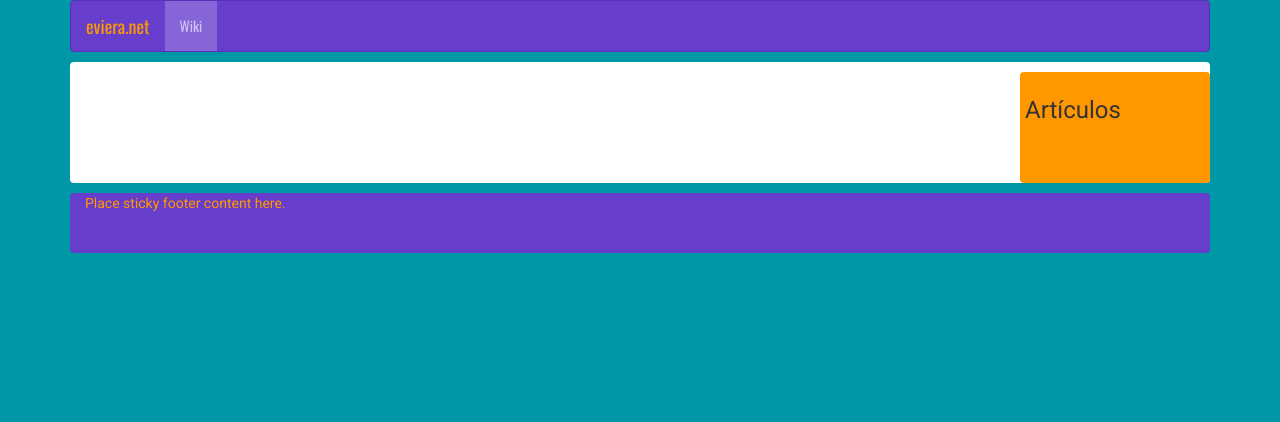
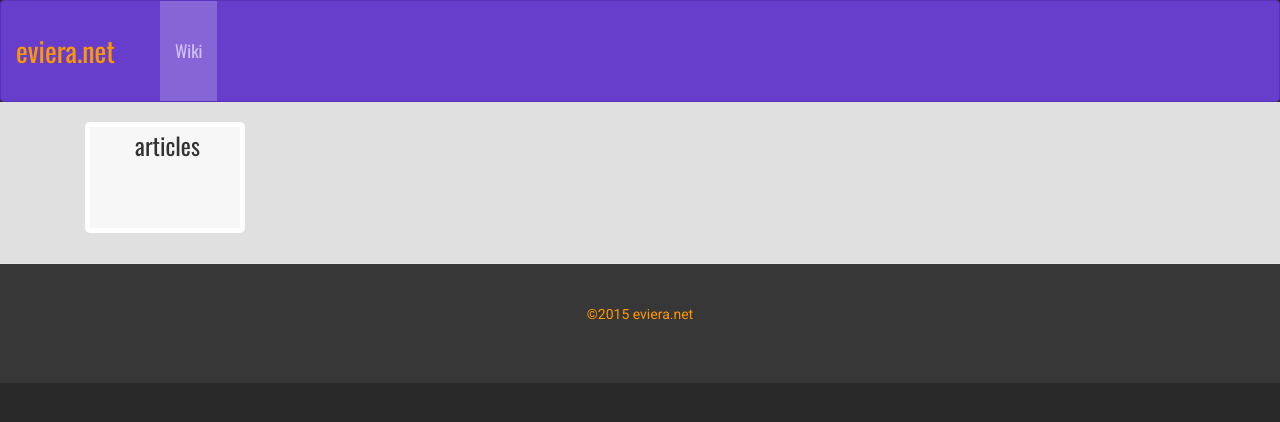
Before and after one commit to eviera/wikimean, a website: page client/index.html in a window 1280 px wide. Drawn offline with nearby package versions, Linux system fonts and the light colour scheme; some packages are replaced by stand-ins of ours; a script that the page names is missing.

Commit message:
nuevo layout

```diff
--- a/client/index.html
+++ b/client/index.html
@@ -14,7 +14,6 @@
       <p class="browsehappy">You are using an <strong>outdated</strong> browser. Please <a href="http://browsehappy.com/">upgrade your browser</a> to improve your experience.</p>
     <![endif]-->
 
-    <div class="container">
     <nav class="navbar navbar-default">
       <div class="container-fluid">
         <div class="navbar-header">
@@ -38,11 +37,9 @@
 
     <footer class="footer">
       <div class="container">
-          <p >Place sticky footer content here.</p>
+        <p>&copy;2015 eviera.net</p>
       </div>
     </footer>
-
-    </div>
 
     <script src="bower_components/jquery/dist/jquery.js"></script>
     <script src="bower_components/angular/angular.js"></script>
--- a/client/scripts/controllers/wiki.js
+++ b/client/scripts/controllers/wiki.js
@@ -2,5 +2,5 @@
 
 angular.module('wikimeanApp')
   .controller('wikiCtrl', function ($scope, ArticleRestangular) {
-  	$scope.articles = ArticleRestangular.all('article?limit=3&sort=created').getList().$object; //Hace la llamada a getList, y cuando vuelve, copia las cosas a $object... y de alguna manera se le asigna a $scope.articles
+  	$scope.articles = ArticleRestangular.all('article?limit=10&sort=-created').getList().$object; //Hace la llamada a getList, y cuando vuelve, copia las cosas a $object... y de alguna manera se le asigna a $scope.articles
   });
--- a/client/styles/main.less
+++ b/client/styles/main.less
@@ -7,15 +7,27 @@
 @navbar-default-bg: lighten(#512da8, 10%);
 @navbar-default-link-active-color: #d4c2f6;
 @navbar-default-link-active-bg: lighten(@navbar-default-bg, 10%);
+@navbar-height: 100px;
 
 .navbar-default {
 	font-family: "Oswald";
 	margin-bottom: 0px;
+	font-size: ceil((@font-size-base * 1.2));
 }
+.navbar-brand {
+	font-size: ceil((@font-size-base * 2));
+}
+.navbar-default .navbar-nav > .active > a {
+	margin-left: 30px;
+}
+
 /* FIN:Customizaciones de bootstrap */
 
-@container-separation: 10px;
-@background-color: #0097A7;
+//Mis constantes
+@container-separation: 0px;
+@background-color: #282828;
+@article-background-color: #F7F7F7;
+@footer-height: 120px;
 
 html {
 }
@@ -24,41 +36,53 @@ body {
 	background-color: @background-color;
 }
 
-h2 {
+h2, h3 {
+	font-family: "Oswald";
 	margin-top: 2px;
 	margin-bottom: 2px;
 }
 
 .central {
 	margin-top: @container-separation;
-	border-radius: 4px;
-	background-color: #fff;
+	padding-bottom: 30px;
+	background-color: #e0e0e0;
 }
 
-.article {
-	margin: 10px 5px 10px 5px;
-	padding: 5px 5px 5px 5px;
-	background-color: #f0f0f0;
+article {
+	margin: 20px 5px 10px 5px;
+  padding: 20px 15px 15px 15px;
+  background-color: @article-background-color;
+  border-radius: 5px;
+  border-width: 5px;
+  border-color: #fff;
+  border-style: solid;
 }
 
 .sidebar {
-	margin-top: 10px;
-	border-radius: 4px;
-	background-color: @navbar-default-brand-color;
+	margin-top: 20px;
 	padding-top: 5px;
 	padding-bottom: 50px;
 	padding-left: 5px;
+	background-color: @article-background-color;
+	border-radius: 5px;
+	border-width: 5px;
+	border-color: #fff;
+	border-style: solid;
 }
 
-.sidebar-container {
-	padding-left: 0px;
-	padding-right: 0px;
+.sidebar h3 {
+	margin: 0 auto 20px auto;
+	text-align: center;
 }
 
 .footer {
+	padding-top: 40px;
+  padding-bottom: 40px;
+  margin-top: 100px;
+  text-align: center;
+  border-top: 1px solid #e5e5e5;
 	color: @navbar-default-brand-color;
 	margin-top: @container-separation;
-	background-color:  @navbar-default-bg;
-	border-radius: 4px;
-	height: 60px;
+	background-color: #373737;
+	height: @footer-height;
 }
--- a/client/views/sidebar.html
+++ b/client/views/sidebar.html
@@ -1,5 +1,5 @@
 <div class="sidebar">
-	<h3>Art&iacute;culos</h3>
+	<h3>articles</h3>
 	<ul>
 		<li ng-repeat="article in articles">
 			{{article.title}}
--- a/client/views/wiki.html
+++ b/client/views/wiki.html
@@ -1,13 +1,13 @@
-<div class="clearfix">
+<div class="container">
+	<div class="col-md-2 sidebar-container">
+		<sidebar></sidebar>
+	</div>
 	<div class="col-md-10 article-list">
-		<div class="article" ng-repeat="article in articles">
+		<article ng-repeat="article in articles">
 		    <h2><a href="#/article/{{article._id}}">{{article.title}}</a></h2>
 		    <span ng-bind-html="article.content | textiler"></span>
 		    <p>{{article.created}}</p>
 		    <p>{{article.modified}}</p>
-		</div>
-	</div>
-	<div class="col-md-2 sidebar-container">
-		<sidebar></sidebar>
+		</article>
 	</div>
 </div>
```
Also changed, not shown: .settings/settings.json (added), README.md, client/styles/main.css. Lines whose indentation alone changed are shown as unchanged.
